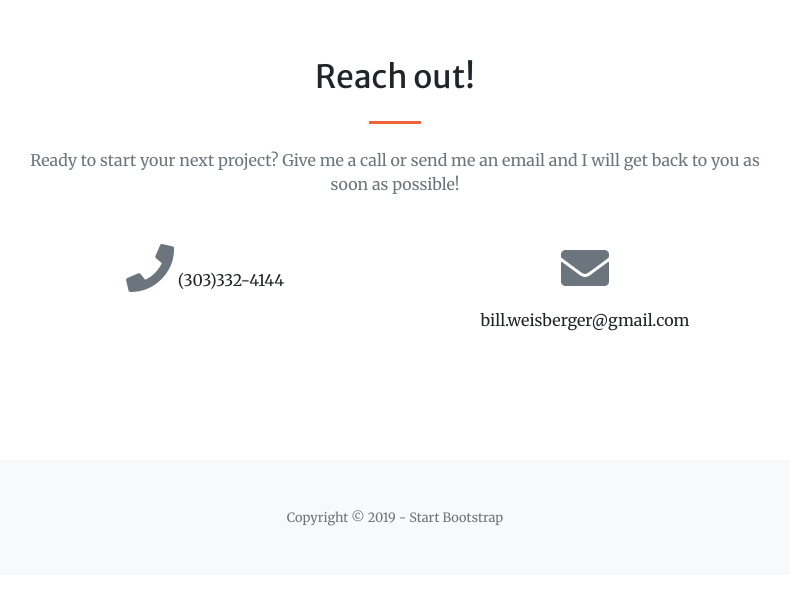
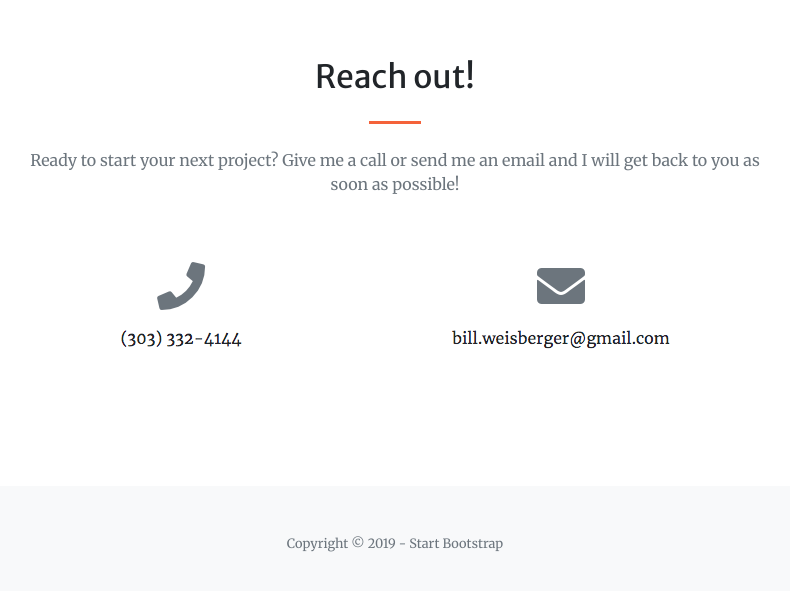
Before and after one commit to bweisberger/bweisberger.github.io, a website with bundled scripts: page index.html in a window 1280 px wide. Shown: the part 2647-3238 px from the top of the page, without its empty margins (245-1035 px from the left). Built offline with nearby package versions, Linux system fonts and the light colour scheme.

Commit message:
put image of contact info

```diff
--- a/index.html
+++ b/index.html
@@ -279,14 +279,9 @@
           <p class="text-muted mb-5">Ready to start your next project? Give me a call or send me an email and I will get back to you as soon as possible!</p>
         </div>
       </div>
-      <div class="row">
-        <div class="col-lg-4 ml-auto text-center mb-5 mb-lg-0">
-          <i class="fas fa-phone fa-3x mb-3 text-muted"></i>
-          <a class="hiddenPhone" data-phone="(303)33TWO-4ONE44">(303)332-4144</a>
-        </div>
-        <div class="col-lg-4 mr-auto text-center">
-          <i class="fas fa-envelope fa-3x mb-3 text-muted"></i>
-          <a class="d-block hiddenMail" data-email="billDOTweisbergerATgmailDOTcom">bill.weisberger@gmail.com</a>
+      <div >
+        <div style="display: flex">
+          <img style="margin: 0 auto" src="img/contact-info.png" alt="Contact Info">
         </div>
       </div>
     </div>
```
Also changed, not shown: img/contact-info.png (added).
